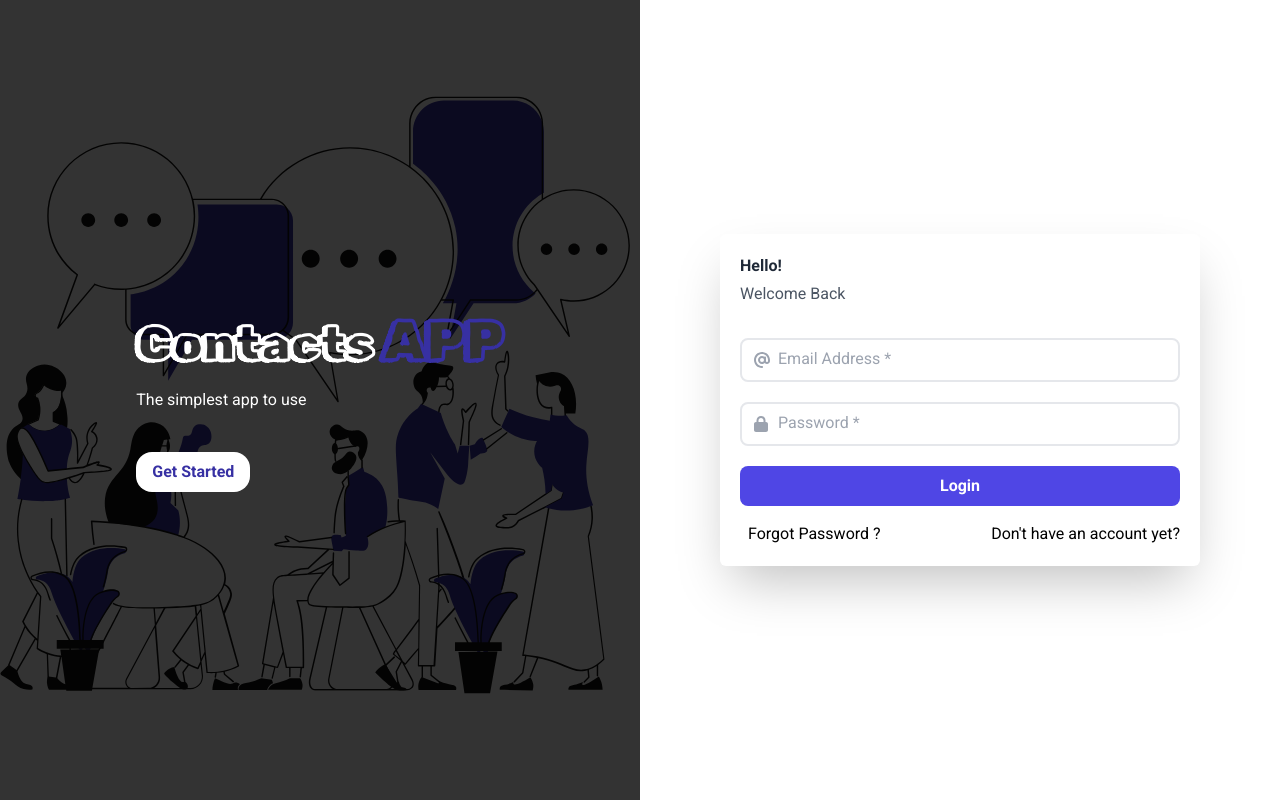
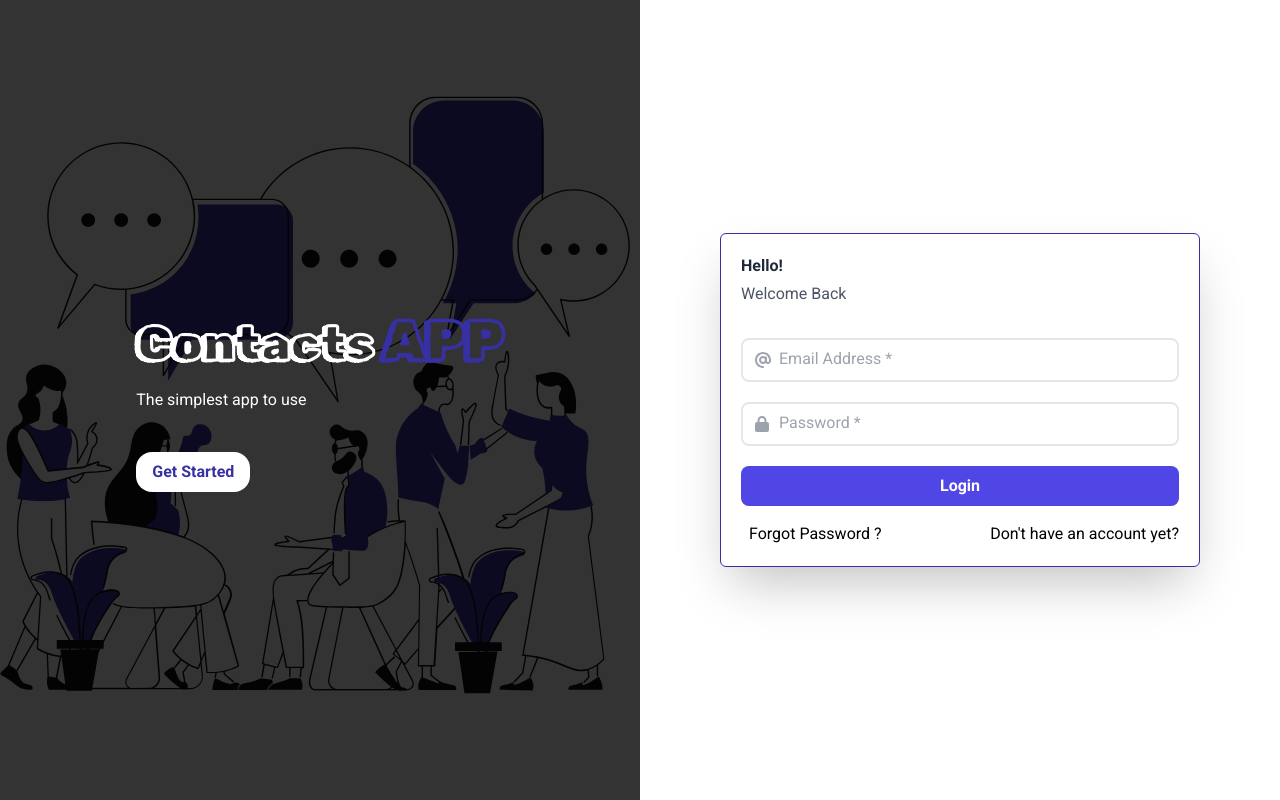
Before and after one commit to Byron-Poveda/goit-react-hw-02-phonebook, a React (Create React App) app: page /goit-react-hw-08-phonebook/login in a window 1280 px wide. Built offline with nearby package versions, Linux system fonts and the light colour scheme; a web font is replaced by a local one.

Commit message:
border-indigo login form

```diff
--- a/src/pages/Login/Login.jsx
+++ b/src/pages/Login/Login.jsx
@@ -44,7 +44,7 @@ function Login() {
       </div>
       <div className="flex w-full md:w-1/2 justify-center items-center bg-white">
         <div className="w-full px-[20px]">
-        <form onSubmit={submitForm} className="bg-white rounded-md shadow-2xl p-5 min-w-[340px] max-w-[480px] my-0 mx-auto">
+          <form onSubmit={submitForm} className="bg-white border border-phonebook-indigo-dark rounded-md shadow-2xl p-5 min-w-[340px] max-w-[480px] my-0 mx-auto">
             <h1 className="text-gray-800 font-bold text-2xl mb-1">Hello!</h1>
             <p className="text-sm font-normal text-gray-600 mb-8">Welcome Back</p>
             <div className='flex flex-col gap-[20px]'>
@@ -89,7 +89,6 @@ function Login() {
 
           </form>
         </div>
-
       </div>
     </div>
   )
```
Lines whose indentation alone changed are shown as unchanged.
